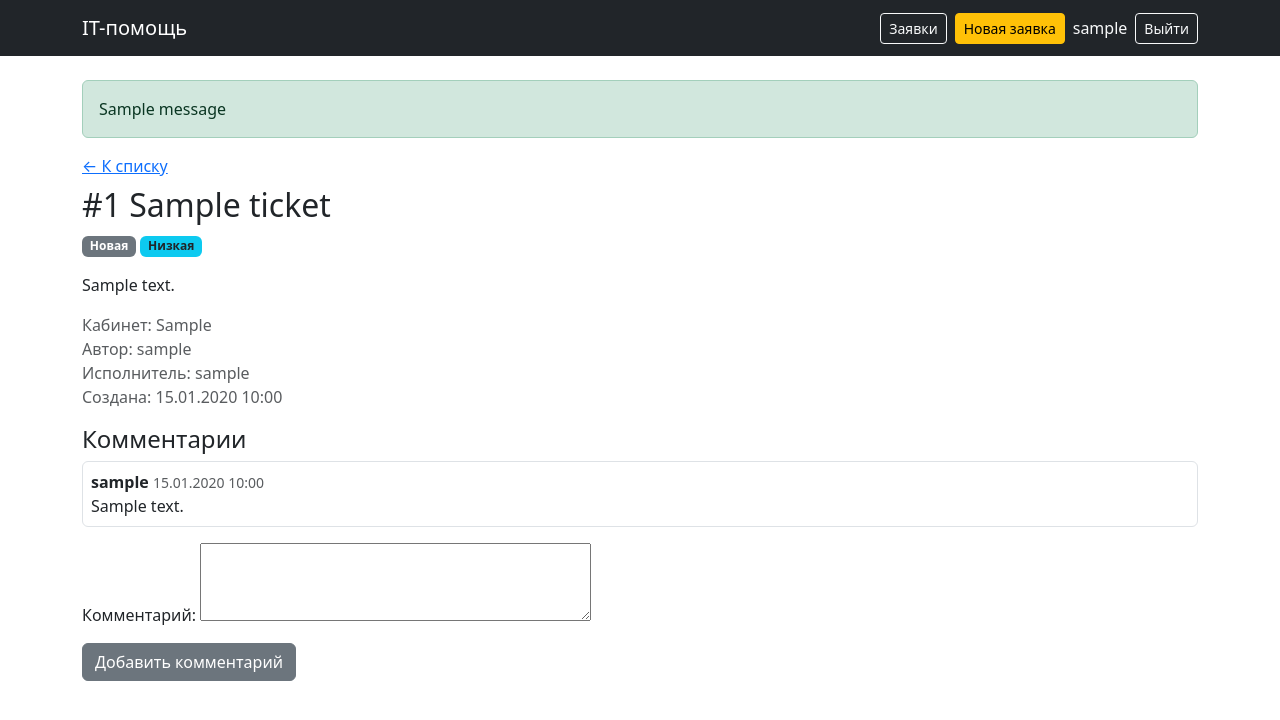
After one commit to Kurmanbek78/it_help, a Django app: page /tickets/1/ in a window 1280 px wide. The commit adds this page. Shown: the top 720 px of the page. Run offline with Django 5.2, Linux system fonts and the light colour scheme; a user stored in the database is signed in; tables that the repository leaves empty hold one stand-in row (values such as "Sample post"); one stand-in notice (Sample message) is shown.

Commit message:
Add tickets: create, list, detail, comments, status workflow

```diff
--- a/tickets/forms.py
+++ b/tickets/forms.py
@@ -1,9 +1,24 @@
+from django import forms
 from django.contrib.auth.forms import UserCreationForm
 
-from .models import User
+from .models import Comment, Ticket, User
 
 
 class RegisterForm(UserCreationForm):
     class Meta:
         model = User
         fields = ("username", "email")
+
+
+class TicketForm(forms.ModelForm):
+    class Meta:
+        model = Ticket
+        fields = ("title", "description", "room", "priority")
+        widgets = {"description": forms.Textarea(attrs={"rows": 4})}
+
+
+class CommentForm(forms.ModelForm):
+    class Meta:
+        model = Comment
+        fields = ("text",)
+        widgets = {"text": forms.Textarea(attrs={"rows": 3})}
--- a/tickets/models.py
+++ b/tickets/models.py
@@ -22,6 +22,12 @@ class Ticket(models.Model):
         MEDIUM = "medium", "Средняя"
         HIGH = "high", "Высокая"
 
+    ALLOWED_TRANSITIONS = {
+        "new": ["in_progress"],
+        "in_progress": ["resolved"],
+        "resolved": [],
+    }
+
     title = models.CharField("Тема", max_length=200)
     description = models.TextField("Описание")
     room = models.CharField("Кабинет", max_length=50)
@@ -37,6 +43,9 @@ class Ticket(models.Model):
     class Meta:
         ordering = ["-created_at"]
 
+    def can_change_status_to(self, new_status):
+        return new_status in self.ALLOWED_TRANSITIONS.get(self.status, [])
+
     def __str__(self):
         return f"#{self.pk} {self.title}"
 
--- a/tickets/templates/base.html
+++ b/tickets/templates/base.html
@@ -12,6 +12,8 @@
     <a class="navbar-brand" href="{% url 'home' %}">IT-помощь</a>
     <div class="d-flex align-items-center gap-2">
       {% if user.is_authenticated %}
+        <a class="btn btn-outline-light btn-sm" href="{% url 'ticket_list' %}">Заявки</a>
+        <a class="btn btn-warning btn-sm" href="{% url 'ticket_create' %}">Новая заявка</a>
         <span class="text-light">{{ user.username }}</span>
         <form method="post" action="{% url 'logout' %}">
           {% csrf_token %}
@@ -25,6 +27,9 @@
   </div>
 </nav>
 <main class="container py-4">
+  {% for m in messages %}
+    <div class="alert alert-{% if m.tags == 'error' %}danger{% else %}{{ m.tags }}{% endif %}">{{ m }}</div>
+  {% endfor %}
   {% block content %}{% endblock %}
 </main>
 </body>
--- /dev/null
+++ b/tickets/templates/tickets/ticket_detail.html
@@ -0,0 +1,45 @@
+{% extends "base.html" %}
+{% block title %}Заявка #{{ ticket.pk }}{% endblock %}
+{% block content %}
+<a href="{% url 'ticket_list' %}">← К списку</a>
+<h2 class="mt-2">#{{ ticket.pk }} {{ ticket.title }}</h2>
+<p>
+  <span class="badge bg-secondary">{{ ticket.get_status_display }}</span>
+  <span class="badge bg-info text-dark">{{ ticket.get_priority_display }}</span>
+</p>
+<div>{{ ticket.description|linebreaks }}</div>
+<p class="text-muted">
+  Кабинет: {{ ticket.room }}<br>
+  Автор: {{ ticket.author.username }}<br>
+  Исполнитель: {{ ticket.assignee.username|default:"не назначен" }}<br>
+  Создана: {{ ticket.created_at|date:"d.m.Y H:i" }}
+</p>
+
+{% if user.role == "staff" and ticket.status != "resolved" %}
+<form method="post" action="{% url 'ticket_status' ticket.pk %}" class="mb-4">
+  {% csrf_token %}
+  {% if ticket.status == "new" %}
+    <button name="status" value="in_progress" class="btn btn-primary">Взять в работу</button>
+  {% else %}
+    <button name="status" value="resolved" class="btn btn-success">Отметить решённой</button>
+  {% endif %}
+</form>
+{% endif %}
+
+<h4>Комментарии</h4>
+{% for c in ticket.comments.all %}
+<div class="border rounded p-2 mb-2">
+  <strong>{{ c.author.username }}</strong>
+  <small class="text-muted">{{ c.created_at|date:"d.m.Y H:i" }}</small>
+  <div>{{ c.text|linebreaksbr }}</div>
+</div>
+{% empty %}
+<p class="text-muted">Комментариев пока нет.</p>
+{% endfor %}
+
+<form method="post" class="mt-3">
+  {% csrf_token %}
+  {{ form.as_p }}
+  <button class="btn btn-secondary">Добавить комментарий</button>
+</form>
+{% endblock %}
--- a/tickets/urls.py
+++ b/tickets/urls.py
@@ -8,4 +8,8 @@ urlpatterns = [
     path("register/", views.register, name="register"),
     path("login/", auth_views.LoginView.as_view(), name="login"),
     path("logout/", auth_views.LogoutView.as_view(), name="logout"),
+    path("tickets/", views.ticket_list, name="ticket_list"),
+    path("tickets/new/", views.ticket_create, name="ticket_create"),
+    path("tickets/<int:pk>/", views.ticket_detail, name="ticket_detail"),
+    path("tickets/<int:pk>/status/", views.ticket_status, name="ticket_status"),
 ]
--- a/tickets/views.py
+++ b/tickets/views.py
@@ -1,7 +1,17 @@
+from django.contrib import messages
 from django.contrib.auth import login
-from django.shortcuts import redirect, render
+from django.contrib.auth.decorators import login_required
+from django.core.exceptions import PermissionDenied
+from django.core.paginator import Paginator
+from django.shortcuts import get_object_or_404, redirect, render
+from django.views.decorators.http import require_POST
 
-from .forms import RegisterForm
+from .forms import CommentForm, RegisterForm, TicketForm
+from .models import Ticket
+
+
+def is_it_staff(user):
+    return user.is_authenticated and user.role == "staff"
 
 
 def home(request):
@@ -18,3 +28,71 @@ def register(request):
     else:
         form = RegisterForm()
     return render(request, "registration/register.html", {"form": form})
+
+
+@login_required
+def ticket_list(request):
+    tickets = Ticket.objects.select_related("author", "assignee")
+    if not is_it_staff(request.user):
+        tickets = tickets.filter(author=request.user)
+
+    status = request.GET.get("status", "")
+    q = request.GET.get("q", "").strip()
+    if status in Ticket.Status.values:
+        tickets = tickets.filter(status=status)
+    if q:
+        tickets = tickets.filter(title__icontains=q)
+
+    page = Paginator(tickets, 10).get_page(request.GET.get("page"))
+    context = {"page": page, "status": status, "q": q, "statuses": Ticket.Status.choices}
+    return render(request, "tickets/ticket_list.html", context)
+
+
+@login_required
+def ticket_create(request):
+    if request.method == "POST":
+        form = TicketForm(request.POST)
+        if form.is_valid():
+            ticket = form.save(commit=False)
+            ticket.author = request.user
+            ticket.save()
+            return redirect("ticket_detail", pk=ticket.pk)
+    else:
+        form = TicketForm()
+    return render(request, "tickets/ticket_form.html", {"form": form})
+
+
+@login_required
+def ticket_detail(request, pk):
+    ticket = get_object_or_404(Ticket, pk=pk)
+    if ticket.author != request.user and not is_it_staff(request.user):
+        raise PermissionDenied
+    if request.method == "POST":
+        form = CommentForm(request.POST)
+        if form.is_valid():
+            comment = form.save(commit=False)
+            comment.ticket = ticket
+            comment.author = request.user
+            comment.save()
+            return redirect("ticket_detail", pk=ticket.pk)
+    else:
+        form = CommentForm()
+    return render(request, "tickets/ticket_detail.html", {"ticket": ticket, "form": form})
+
+
+@login_required
+@require_POST
+def ticket_status(request, pk):
+    if not is_it_staff(request.user):
+        raise PermissionDenied
+    ticket = get_object_or_404(Ticket, pk=pk)
+    new_status = request.POST.get("status", "")
+    if not ticket.can_change_status_to(new_status):
+        messages.error(request, "Такой переход статуса запрещён.")
+    else:
+        ticket.status = new_status
+        if new_status == Ticket.Status.IN_PROGRESS:
+            ticket.assignee = request.user
+        ticket.save()
+        messages.success(request, "Статус обновлён.")
+    return redirect("ticket_detail", pk=ticket.pk)
```
Also changed, not shown: tickets/templates/tickets/ticket_form.html (added, +13 -0 lines), tickets/templates/tickets/ticket_list.html (added, +51 -0 lines).
